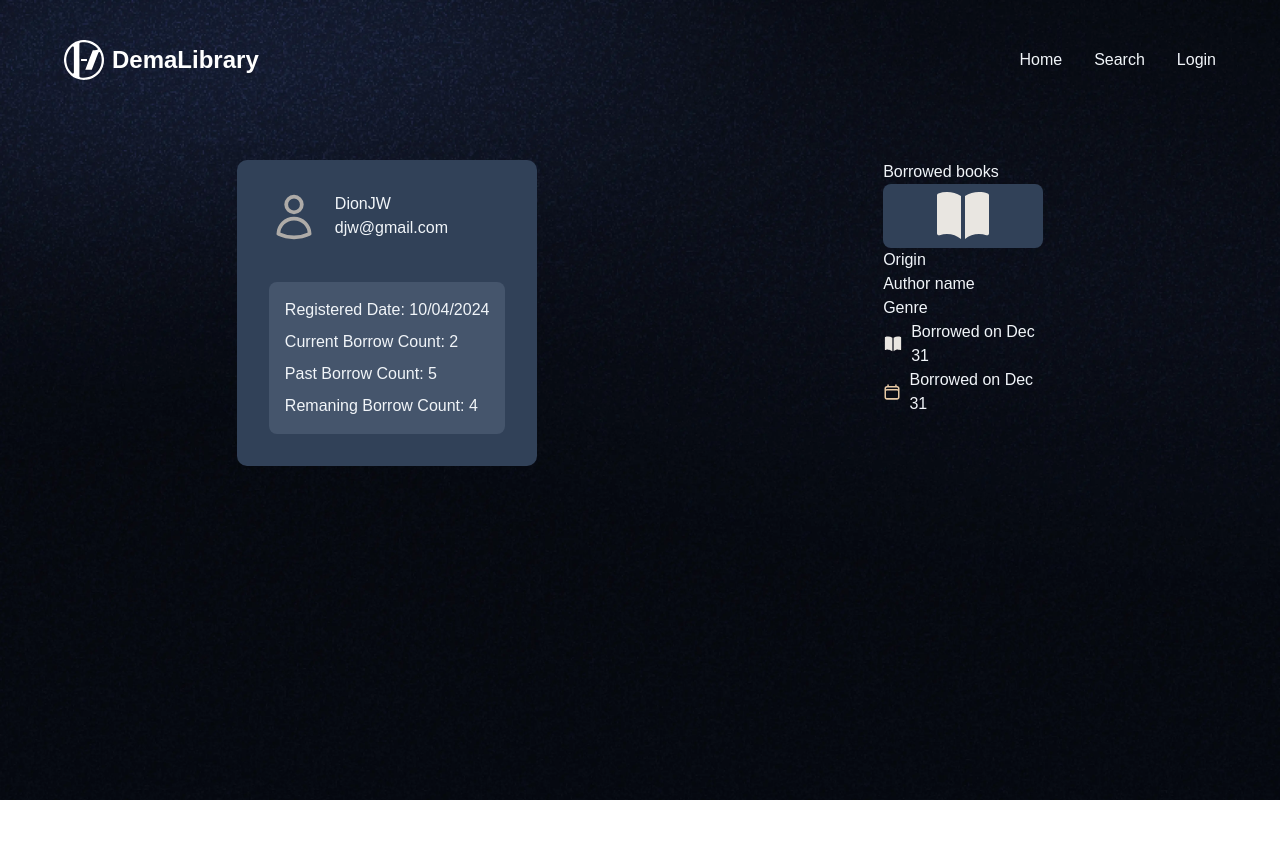
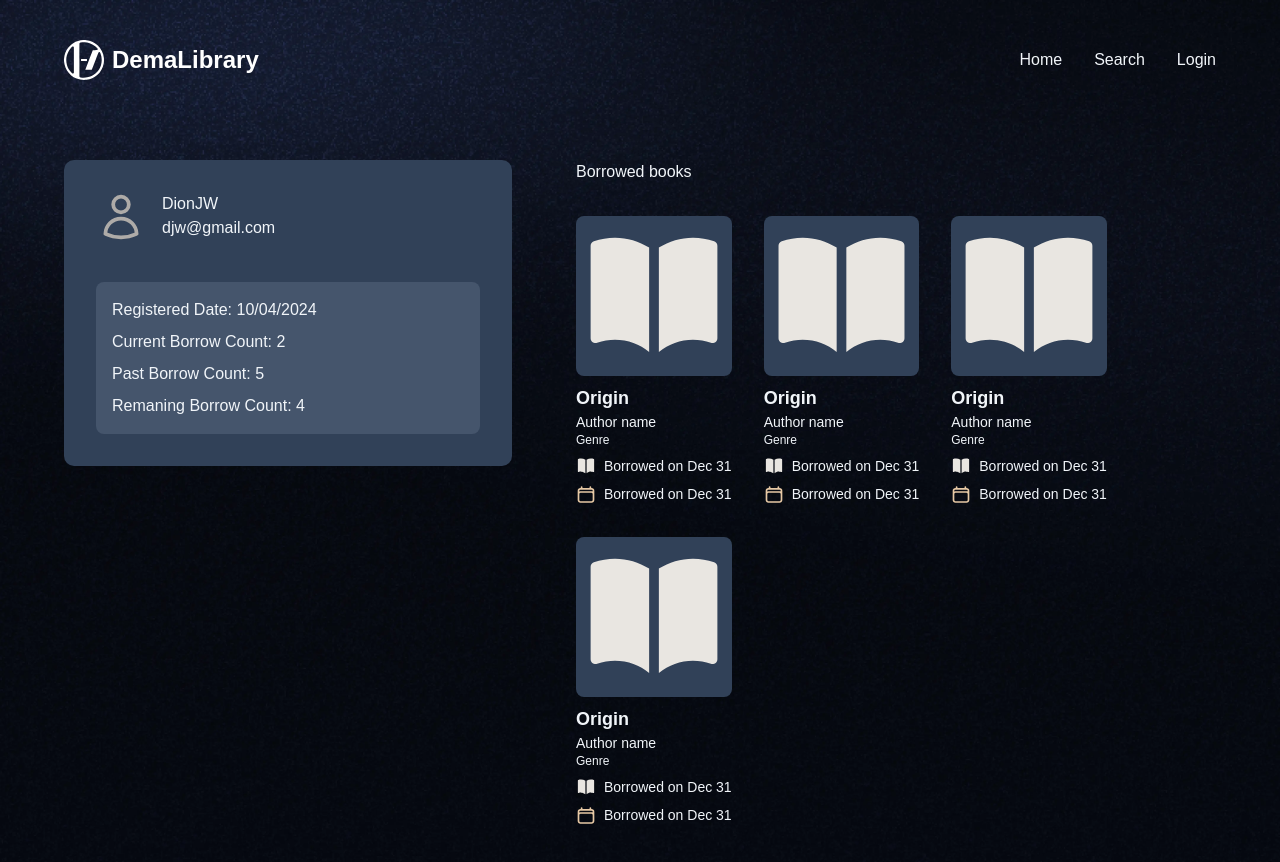
Before and after one commit to DJ-Weiman/dema-library-fe, a Next.js app: page /my-profile in a window 1280 px wide. Shown: the top 862 px of the page. Before the commit the page ends 800 px from the top, so only its background shows below. Built offline with nearby package versions, Linux system fonts and the light colour scheme; a web font is replaced by a local one.

Commit message:
Finalized UI of Profile View

```diff
--- a/app/(root)/my-profile/page.tsx
+++ b/app/(root)/my-profile/page.tsx
@@ -6,7 +6,9 @@ type Props = {};
 
 const page = (props: Props) => {
   return (
-    <div className="flex justify-around">
+    <div className="flex grow-0 gap-16 justify-between">
+      <div
+        className="self-start min-w-md">
         <ProfileCard
           username="DionJW"
           email="djw@gmail.com"
@@ -15,12 +17,14 @@ const page = (props: Props) => {
           currentBorrowCount={2}
           remainingBorrowCount={4}
         />
+      </div>
       <div>
         <h2>Borrowed books</h2>
-        <div>
-          <BorrowedBook
-
-        />
+        <div className="mt-8 flex flex-wrap gap-8">
+          <BorrowedBook />
+          <BorrowedBook />
+          <BorrowedBook />
+          <BorrowedBook />
         </div>
       </div>
     </div>
--- a/components/BorrowedBook.tsx
+++ b/components/BorrowedBook.tsx
@@ -8,21 +8,18 @@ type Props = {
 
 function BorrowedBook({}: Props) {
   return (
-    <div className="max-w-40">
-      <div className="flex justify-center p-8 bg-slate-700 rounded-md relative">
-        <Image
-          src="/icons/book.svg"
-          alt="book Cover"
-          fill
-          className="invert"
-        />
+    <div className="max-w-40 flex flex-col gap-2">
+      <div className="flex justify-center p-8 bg-slate-700 rounded-md relative h-40">
+        <Image src="/icons/book.svg" alt="book Cover" fill className="invert" />
       </div>
-      <h2>Origin</h2>
-      <h3>Author name</h3>
-      <p>Genre</p>
+      <div className="flex flex-col gap-0">
+        <h2 className="font-bold text-lg">Origin</h2>
+        <p className="text-sm">Author name</p>
+        <p className="text-xs">Genre</p>
+      </div>
       <div className="flex gap-2">
         <img src="/icons/book.svg" className="invert" width={20} height={20} />
-        <p> Borrowed on Dec 31</p>
+        <p className="text-sm"> Borrowed on Dec 31</p>
       </div>
       <div className="flex gap-2">
         <img
@@ -31,7 +28,7 @@ function BorrowedBook({}: Props) {
           width={20}
           height={20}
         />
-        <p> Borrowed on Dec 31</p>
+        <p className="text-sm"> Borrowed on Dec 31</p>
       </div>
     </div>
   );
--- a/components/ProfileCard.tsx
+++ b/components/ProfileCard.tsx
@@ -12,7 +12,7 @@ type Props = {
 
 function ProfileCard({username, email, registeredDate, pastBorrowCount, currentBorrowCount, remainingBorrowCount}: Props) {
   return (
-    <div className="bg-slate-700 w-fit p-8 flex flex-col rounded-lg">
+    <div className="bg-slate-700 w-fit p-8 flex flex-col rounded-lg min-w-md">
       <div className="flex gap-4">
         <Image
           src="/icons/user.svg"
```
Lines whose indentation alone changed are shown as unchanged.
